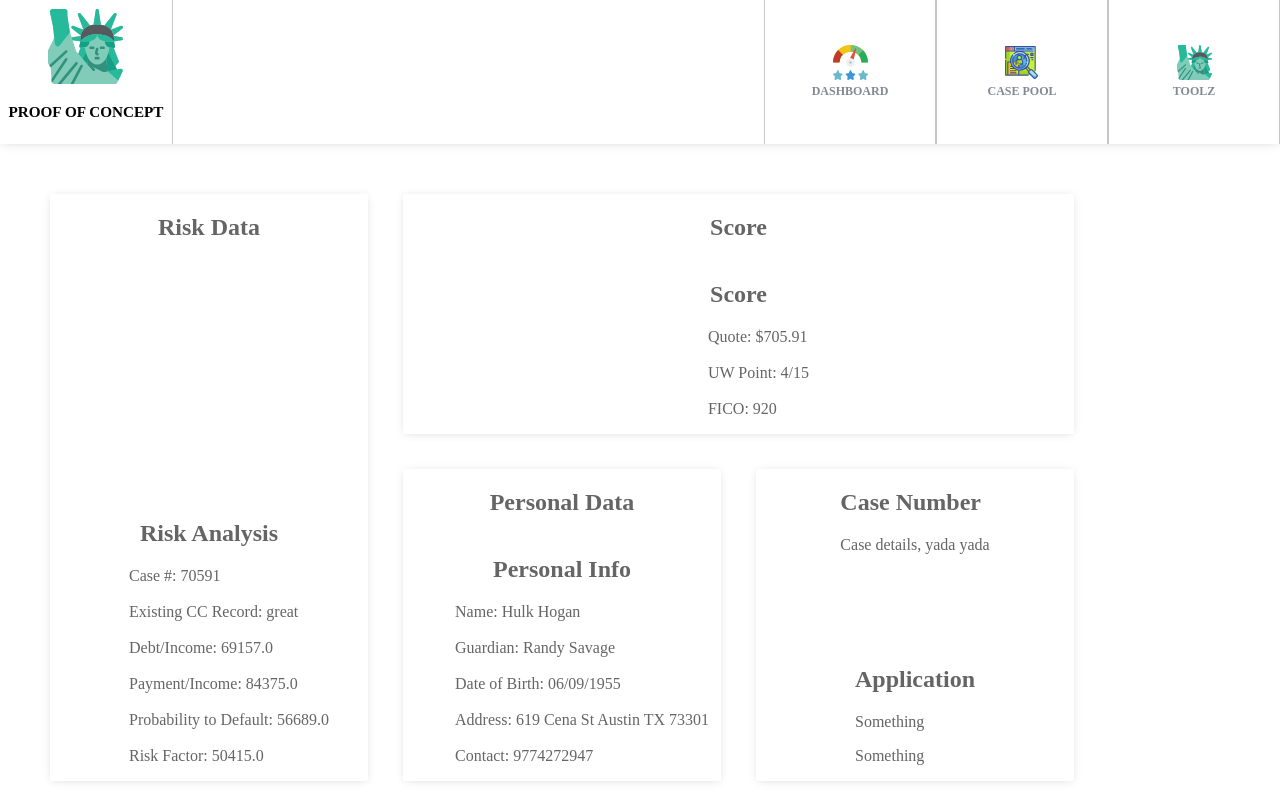
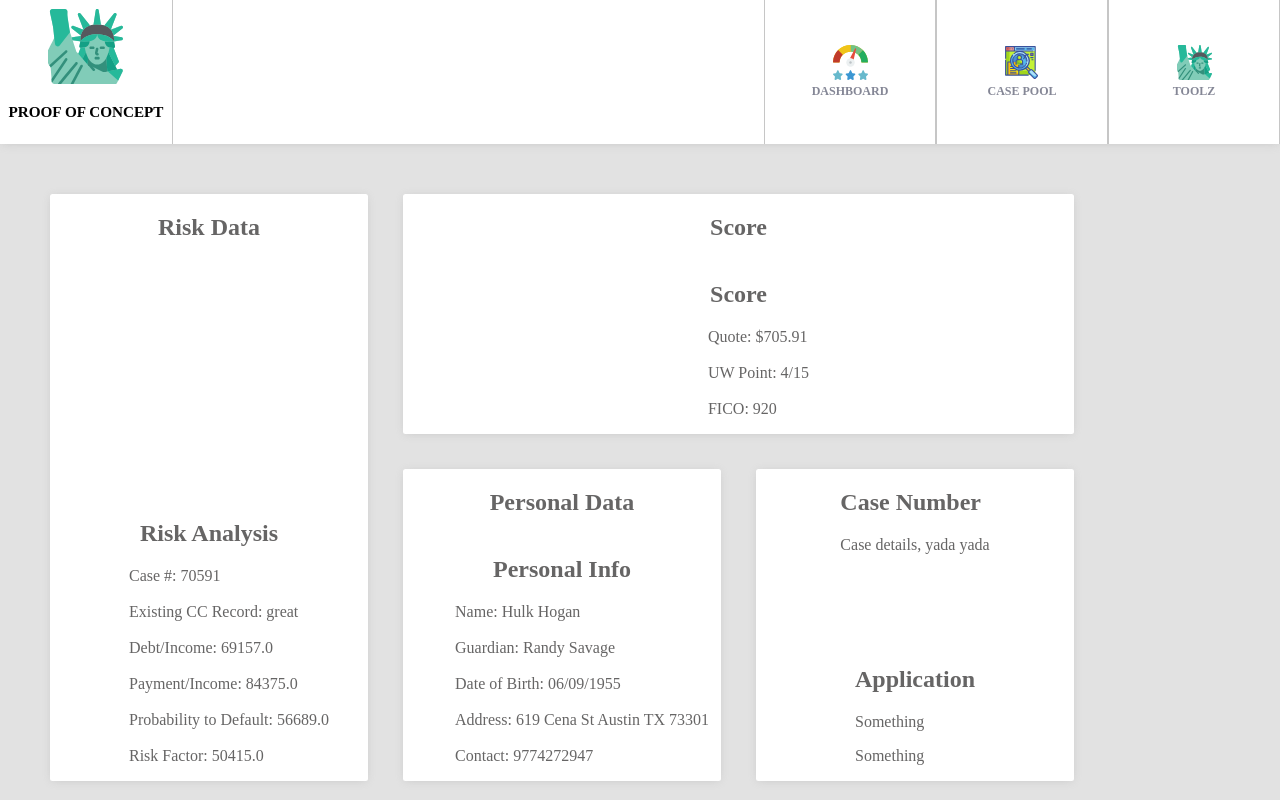
Before and after one commit to ashhkim/javaAPI, an Angular app: page / in a window 1280 px wide. Built offline with nearby package versions, Linux system fonts and the light colour scheme.

Commit message:
More styles

```diff
--- a/src/styles.scss
+++ b/src/styles.scss
@@ -4,4 +4,6 @@ body,html{
 
     width: 100%;
     height: 100%;
+
+    background-color: #e2e2e2;
 }
```
